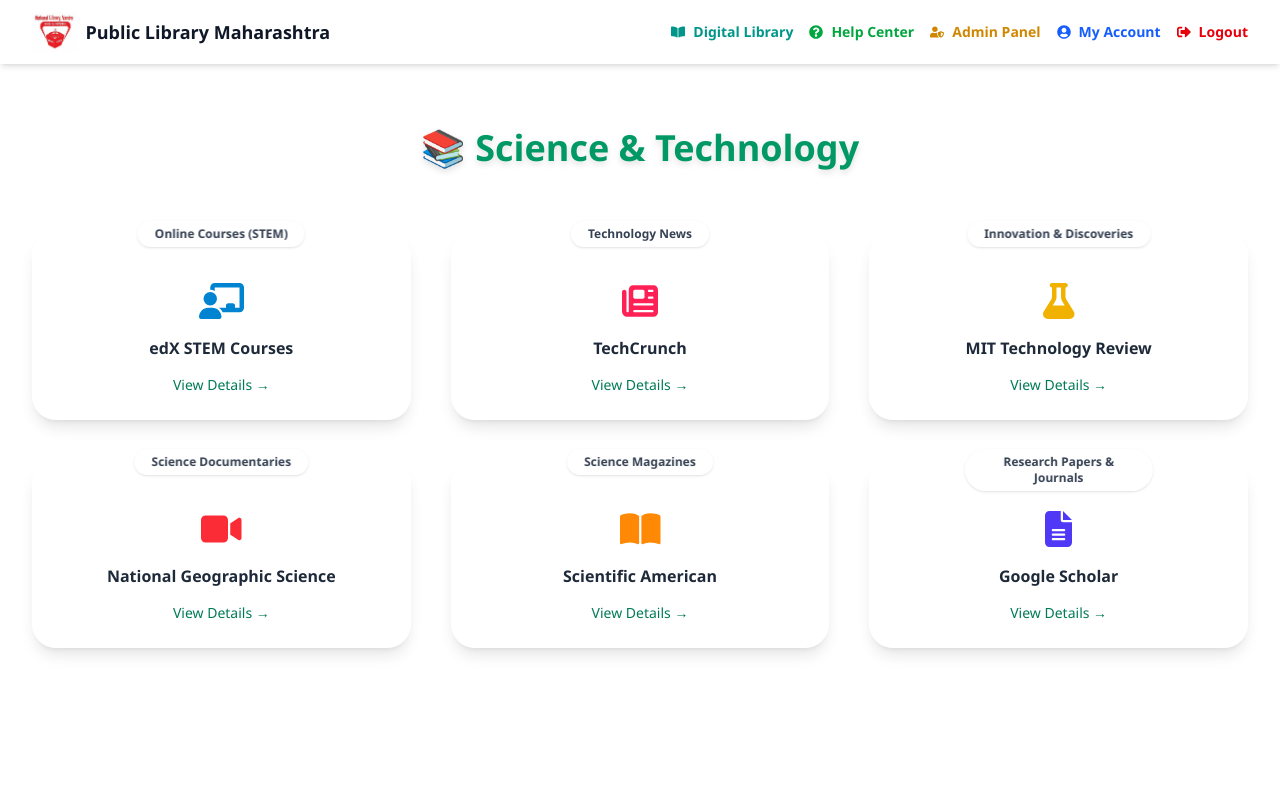
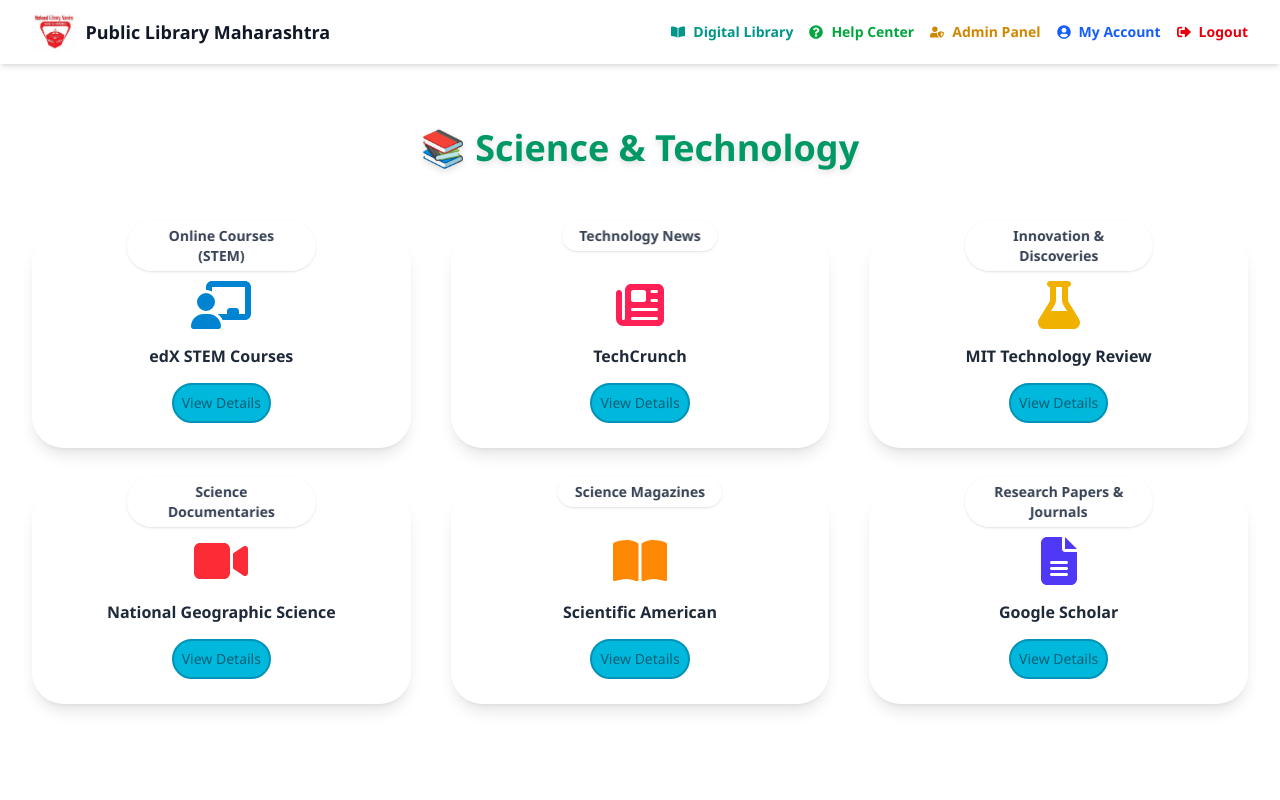
Before and after one commit to tahreeminamdar22/Public-Library-Maharashtra, a Next.js app: page /SciTech in a window 1280 px wide. Shown: the top 800 px of the page. Built offline with nearby package versions, Linux system fonts and the light colour scheme.

Commit message:
added new animations in science and tech route

```diff
--- a/app/SciTech/page.js
+++ b/app/SciTech/page.js
@@ -13,13 +13,14 @@ import {
   faVideo,
   faBookOpen,
   faFileAlt,
+  faL,
 } from "@fortawesome/free-solid-svg-icons";
 import { FontAwesomeIcon } from "@fortawesome/react-fontawesome";
 
 export default function Page() {
   useEffect(() => {
     AOS.init({
-      once: true,
+      once: false,
       duration: 700,
       easing: "ease-in-out",
       offset: 120,
@@ -32,7 +33,7 @@ export default function Page() {
       title: "edX STEM Courses",
       icon: faChalkboardTeacher,
       color: "text-sky-600",
-      aos: "fade-up",
+      aos: "slide-right",
       link: "https://www.edx.org/learn/stem",
     },
     {
@@ -40,7 +41,7 @@ export default function Page() {
       title: "TechCrunch",
       icon: faNewspaper,
       color: "text-rose-500",
-      aos: "fade-up",
+      aos: "slide-down",
       link: "https://techcrunch.com/",
     },
     {
@@ -48,7 +49,7 @@ export default function Page() {
       title: "MIT Technology Review",
       icon: faFlask,
       color: "text-yellow-500",
-      aos: "fade-up",
+      aos: "slide-left",
       link: "https://www.technologyreview.com/",
     },
     {
@@ -56,7 +57,7 @@ export default function Page() {
       title: "National Geographic Science",
       icon: faVideo,
       color: "text-red-500",
-      aos: "fade-up",
+      aos: "slide-right",
       link: "https://www.nationalgeographic.com/science",
     },
     {
@@ -64,7 +65,7 @@ export default function Page() {
       title: "Scientific American",
       icon: faBookOpen,
       color: "text-orange-400",
-      aos: "fade-up",
+      aos: "slide-up",
       link: "https://www.scientificamerican.com/",
     },
     {
@@ -72,7 +73,7 @@ export default function Page() {
       title: "Google Scholar",
       icon: faFileAlt,
       color: "text-indigo-600",
-      aos: "fade-up",
+      aos: "slide-left",
       link: "https://scholar.google.com/",
     },
   ];
@@ -91,22 +92,22 @@ export default function Page() {
               {allResources.map((res, i) => (
                 <div
                   key={i}
-                  className="relative p-6 rounded-3xl border border-white/30 bg-white/20 backdrop-blur-lg shadow-lg hover:shadow-2xl transition-all duration-300 flex flex-col items-center text-center"
+                  className="relative p-6 rounded-4xl border border-white/30 bg-white/20 backdrop-blur-lg shadow-lg hover:shadow-2xl transition-all duration-300 flex flex-col items-center text-center"
                   data-aos={res.aos}
                   data-aos-delay={i * 100}
                 >
                   {/* Tag */}
-                  <div className="absolute -top-3 left-1/2 transform -translate-x-1/2 bg-white/50 px-4 py-1 text-xs font-semibold text-gray-700 rounded-full shadow backdrop-blur-sm border border-white/30">
+                  <div className="absolute -top-3 left-1/2 transform -translate-x-1/2 bg-white/50 px-4 py-1 text-sm font-semibold text-gray-700 rounded-full shadow backdrop-blur-sm border border-white/30">
                     {res.type}
                   </div>
 
                   {/* Icon */}
-                  <div className={`text-4xl mt-6 mb-4 ${res.color}`}>
+                  <div className={`text-5xl mt-6 mb-4 ${res.color}`}>
                     <FontAwesomeIcon icon={res.icon} />
                   </div>
 
                   {/* Title */}
-                  <h3 className="text-md font-semibold text-gray-800 mb-4 leading-snug">
+                  <h3 className="text-md font-bold text-gray-800 mb-4 leading-snug">
                     {res.title}
                   </h3>
 
@@ -115,9 +116,9 @@ export default function Page() {
                     href={res.link}
                     target="_blank"
                     rel="noopener noreferrer"
-                    className="text-sm text-emerald-700 font-medium hover:underline mt-auto"
+                    className="text-sm p-2 border-2 rounded-3xl border-cyan-600 bg-cyan-500 text-cyan-800 font-medium hover:font-extrabold mt-auto"
                   >
-                    View Details →
+                    View Details
                   </a>
                 </div>
               ))}
```
